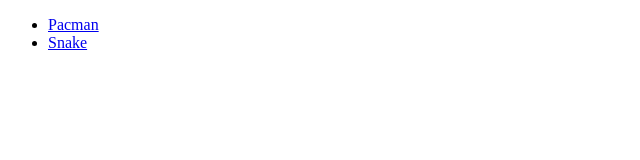
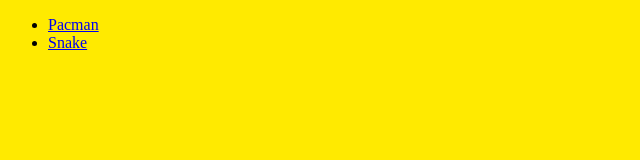
Before and after one commit to 18026/Lam, a plain HTML site: page games.html in a window 1280 px wide. Shown: the whole page, without its empty margins (0-640 px from the left). Drawn offline with Linux system fonts and the light colour scheme.

Commit message:
Update games.html

```diff
--- a/games.html
+++ b/games.html
@@ -2,6 +2,9 @@
 <html>
 <nav>
 <ul>
-<li><a href="pacman.html">Pacman</a></li>
+<li><a href="index.htmlli>
+  <li><a href="pacman.html">Pacman</a></li>
 <li><a href="snake.html">Snake</a></li>
-</html>
+    <body bgcolor=#ffea00>
+  </body>
+  </html>
```
